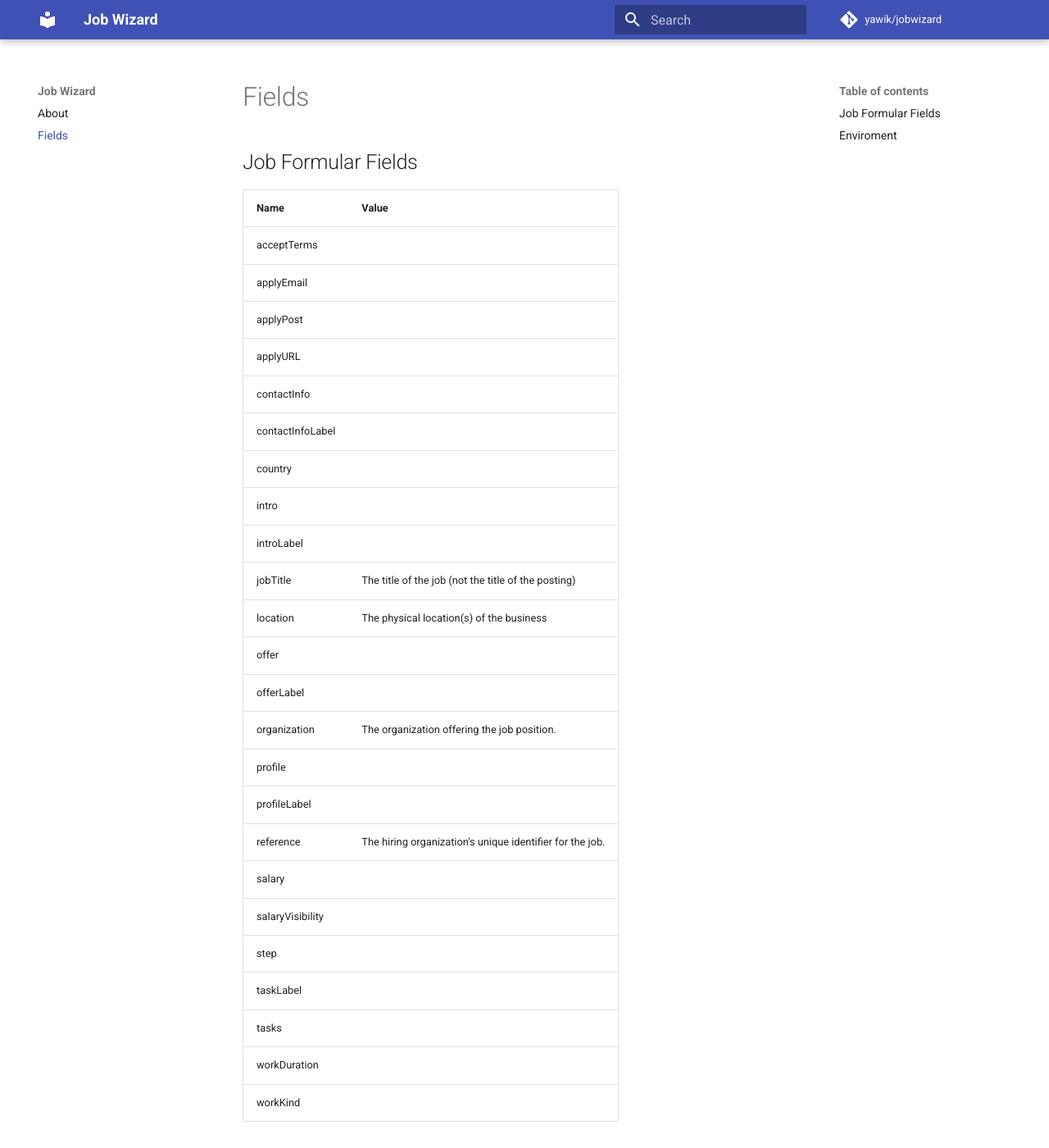
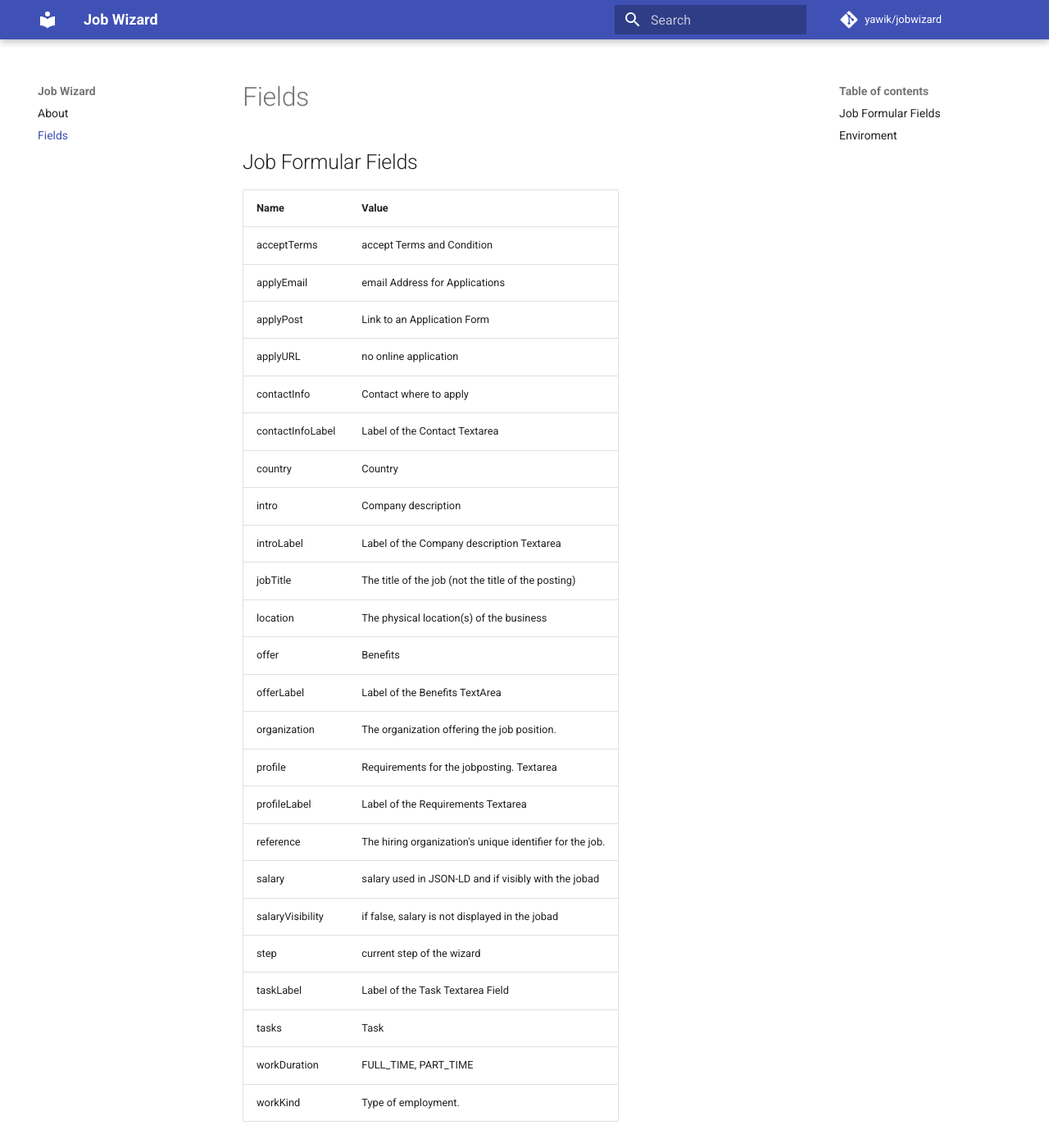
Before and after one commit to sebestyengyoergy/jobwizard, an MkDocs documentation site: the page built from docs/fields.md, in a window 1280 px wide and 1400 px high. Shown: the whole window at 82% size. Built offline with MkDocs 1.6.1 and Material for MkDocs 9.7.7, drawn with Linux system fonts in a browser that asks for light colours; comment, search, counter and statistics services are not loaded.

```diff
--- a/docs/fields.md
+++ b/docs/fields.md
@@ -4,32 +4,32 @@
 
 
 
-| Name                    | Value                              |
-|-------------------------|------------------------------------|
-| acceptTerms             ||
-| applyEmail              ||
-| applyPost               ||
-| applyURL                ||
-| contactInfo             ||
-| contactInfoLabel        ||
-| country                 || Country
-| intro                   ||
-| introLabel              ||
-| jobTitle                | The title of the job (not the title of the posting)|
-| location                | The physical location(s) of the business           |
-| offer                   ||
-| offerLabel              ||
-| organization            | The organization offering the job position. |
-| profile                 ||
-| profileLabel            ||
+| Name                    | Value                                                   |
+|-------------------------|---------------------------------------------------------|
+| acceptTerms             | accept Terms and Condition                              |
+| applyEmail              | email Address for Applications                          |
+| applyPost               | Link to an Application Form                             |
+| applyURL                | no online application                                   |
+| contactInfo             | Contact where to apply                                  |
+| contactInfoLabel        | Label of the Contact Textarea                           |
+| country                 | Country                                                 |
+| intro                   | Company description                                     |
+| introLabel              | Label of the Company description Textarea               |
+| jobTitle                | The title of the job (not the title of the posting)     |
+| location                | The physical location(s) of the business                |
+| offer                   | Benefits                                                |
+| offerLabel              | Label of the Benefits TextArea                          |
+| organization            | The organization offering the job position.             |
+| profile                 | Requirements for the jobposting. Textarea               |
+| profileLabel            | Label of the Requirements Textarea                      |
 | reference               | The hiring organization's unique identifier for the job.|
-| salary                  ||
-| salaryVisibility        ||
-| step                    ||
-| taskLabel               ||
-| tasks                   ||
-| workDuration            || FULL_TIME, PART_TIME                                   |
-| workKind                || Type of employment.                                    |
+| salary                  | salary used in JSON-LD and if visibly with the jobad    |
+| salaryVisibility        | if false, salary is not displayed in the jobad          |
+| step                    | current step of the wizard                              |
+| taskLabel               | Label of the Task Textarea Field                        |
+| tasks                   | Task                                                    |
+| workDuration            | FULL_TIME, PART_TIME                                    |
+| workKind                | Type of employment.                                     |
 
 
 ## Enviroment
--- a/mkdocs.yml
+++ b/mkdocs.yml
@@ -5,8 +5,11 @@ copyright: 'Copyright &copy; 2021 Yawik'
 repo_name: yawik/jobwizard
 repo_url: https://gitlab.com/yawik/JobWizard
 site_dir: build/docs
+docs_dir: docs
 theme: material
 markdown_extensions:
+  - attr_list
+  - md_in_html
   - codehilite:
       guess_lang: true
   - toc:
```
Also changed, not shown: README.md (+2 -0 lines), docs/index.md (+5 -0 lines), 2 other files.
